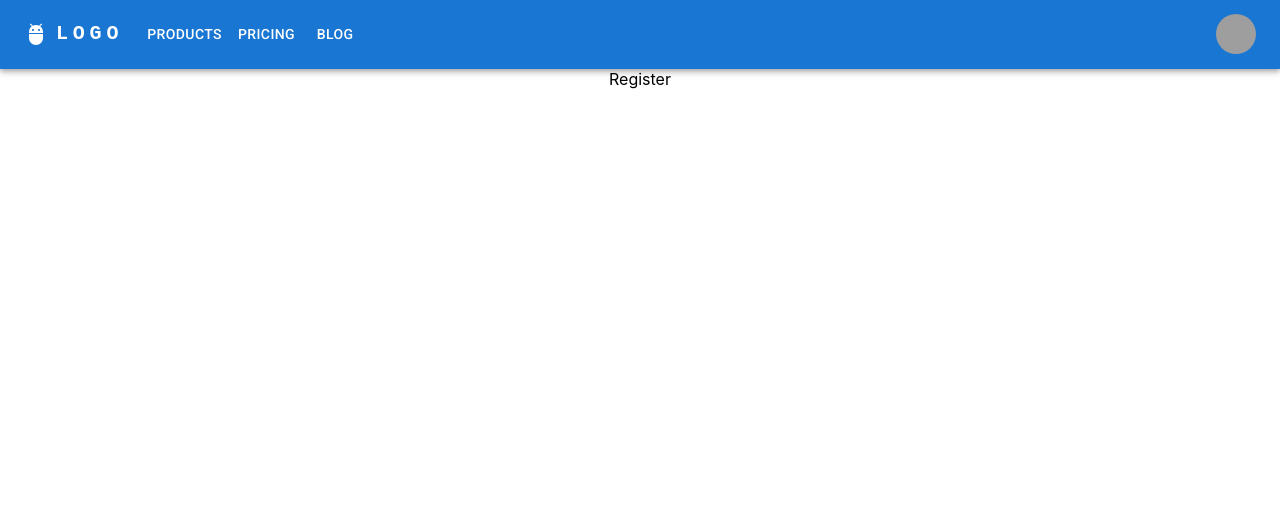
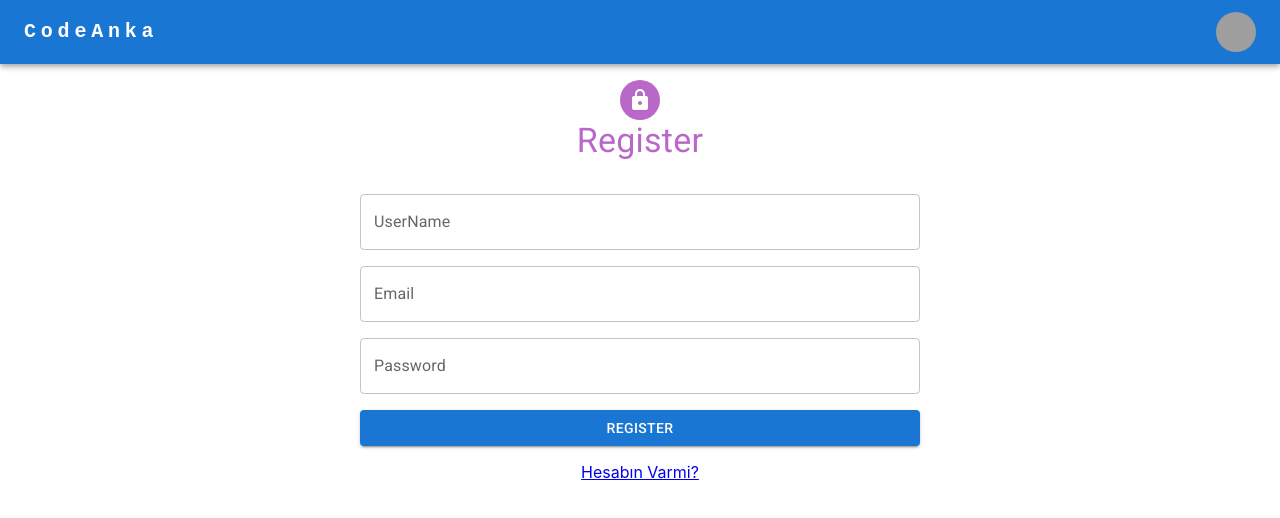
Before and after one commit to tarikozturk-05/Blog-App-React, a React (Create React App) app: page /register in a window 1280 px wide. Shown: the top 518 px of the page. Built offline with nearby package versions, Linux system fonts and the light colour scheme; grey boxes are pictures that could not be loaded.

Commit message:
fixed fixed

```diff
--- a/package.json
+++ b/package.json
@@ -7,6 +7,7 @@
     "@emotion/styled": "^11.10.5",
     "@fontsource/roboto": "^4.5.8",
     "@mui/icons-material": "^5.10.14",
+    "@mui/lab": "^5.0.0-alpha.108",
     "@mui/material": "^5.10.14",
     "@testing-library/jest-dom": "^5.14.1",
     "@testing-library/react": "^13.0.0",
--- a/src/components/Navbar.jsx
+++ b/src/components/Navbar.jsx
@@ -13,8 +13,8 @@ import Tooltip from '@mui/material/Tooltip';
 import MenuItem from '@mui/material/MenuItem';
 import AdbIcon from '@mui/icons-material/Adb';
 
-const pages = ['Products', 'Pricing', 'Blog'];
-const settings = ['Profile', 'Account', 'Dashboard', 'Logout'];
+
+const settings = ["Login","Register"];
 
 function Navbar() {
   const [anchorElNav, setAnchorElNav] = React.useState(null);
@@ -39,7 +39,6 @@ function Navbar() {
     <AppBar position="static">
       <Container maxWidth="xl">
         <Toolbar disableGutters>
-          <AdbIcon sx={{ display: { xs: 'none', md: 'flex' }, mr: 1 }} />
           <Typography
             variant="h6"
             noWrap
@@ -55,7 +54,7 @@ function Navbar() {
               textDecoration: 'none',
             }}
           >
-            LOGO
+          CodeAnka
           </Typography>
 
           <Box sx={{ flexGrow: 1, display: { xs: 'flex', md: 'none' } }}>
@@ -87,11 +86,7 @@ function Navbar() {
                 display: { xs: 'block', md: 'none' },
               }}
             >
-              {pages.map((page) => (
-                <MenuItem key={page} onClick={handleCloseNavMenu}>
-                  <Typography textAlign="center">{page}</Typography>
-                </MenuItem>
-              ))}
+
             </Menu>
           </Box>
 
@@ -114,15 +109,7 @@ function Navbar() {
             CodeAnka
           </Typography>
           <Box sx={{ flexGrow: 1, display: { xs: 'none', md: 'flex' } }}>
-            {pages.map((page) => (
-              <Button
-                key={page}
-                onClick={handleCloseNavMenu}
-                sx={{ my: 2, color: 'white', display: 'block' }}
-              >
-                {page}
-              </Button>
-            ))}
+
           </Box>
 
           <Box sx={{ flexGrow: 0 }}>
--- a/src/pages/Login.jsx
+++ b/src/pages/Login.jsx
@@ -8,7 +8,7 @@ import { Link, useNavigate } from "react-router-dom";
 // import { useSelector } from "react-redux";
 import { Formik, Form } from "formik";
 import { TextField } from "@mui/material";
-// import LoadingButton from "@mui/lab/LoadingButton";
+import LoadingButton from "@mui/lab/LoadingButton";
 import * as yup from "yup";
 const loginSchema = yup.object().shape({
   email: yup
@@ -110,16 +110,14 @@ const Login = () => {
                     error={touched.password && Boolean(errors.password)}
                     helperText={touched.password && errors.password}
                   />
-
-                  <button type="submit">Submit</button>
-                  {/* <LoadingButton
+                  <LoadingButton
                     type="submit"
                     // loading={loading}
                     loadingPosition="center"
                     variant="contained"
                   >
                     Submit
-                  </LoadingButton> */}
+                  </LoadingButton>
                 </Box>
               </Form>
             )}
--- a/src/pages/Register.jsx
+++ b/src/pages/Register.jsx
@@ -1,9 +1,148 @@
-import React from 'react'
+import Avatar from "@mui/material/Avatar";
+import Box from "@mui/material/Box";
+import Container from "@mui/material/Container";
+import Grid from "@mui/material/Grid";
+import Typography from "@mui/material/Typography";
+import LockIcon from "@mui/icons-material/Lock";
+import { Link, useNavigate } from "react-router-dom";
+// import { useSelector } from "react-redux";
+import { Formik, Form } from "formik";
+import { TextField } from "@mui/material";
+import LoadingButton from "@mui/lab/LoadingButton";
+import * as yup from "yup";
+const loginSchema = yup.object().shape({
+  email: yup
+    .string()
+    .email("Please enter valid email")
+    .required("Please  enter an email"),
+  password: yup
+    .string()
+    .required("Please enter a password ")
+    .min(8, "Password must have min 8 chars")
+    .max(16, "Password must have max 16 chars")
+    .matches(/\d+/, "Password must have a number")
+    .matches(/[a-z]+/, "Password must have a lowercase")
+    .matches(/[A-Z]+/, "Password must have an uppercase")
+    .matches(/[!,?{}><%&$#£+-.]+/, " Password must have a special char"),
+});
+const Register = () => {
+  const navigate = useNavigate();
+  // const { currentUser, error, loading } = useSelector((state) => state?.auth);
+  return (
+    <Container maxWidth="lg">
+      <Grid
+        container
+        justifyContent="center"
+        // direction="row-reverse"
+        sx={{
+          height: "100vh",
+          p: 2,
+        }}
+      >
+        {/* <Grid item xs={12} mb={3}>
+          <Typography variant="h3" color="primary" align="center">
+            STOCK APP
+          </Typography>
+        </Grid> */}
+        <Grid
+          justifyContent="center"
+          alignItems="-moz-initial"
+           item xs={12} sm={10} md={6}
+           >
+          <Avatar
+            sx={{
+              backgroundColor: "secondary.light",
+              m: "auto",
+              width: 40,
+              height: 40,
+            }}
+          >
+            <LockIcon size="30" />
+          </Avatar>
+          <Typography
+            variant="h4"
+            align="center"
+            mb={4}
+            color="secondary.light"
+          >
+            Register
+          </Typography>
+          <Formik
+            initialValues={{ email: "", password: "" }}
+            validationSchema={loginSchema}
+            onSubmit={(values, actions) => {
+              //!login(values)
+              actions.resetForm();
+              actions.setSubmitting(false);
+            }}
+          >
+            {({
+              values,
+              isSubmitting,
+              handleChange,
+              handleBlur,
+              touched,
+              errors,
+            }) => (
+              <Form>
+                <Box sx={{ display: "flex", flexDirection: "column", gap: 2 }}>
+                <TextField
+                    label="UserName"
+                    name="username"
+                    id="username"
+                    type="text"
+                    variant="outlined"
+                    // value={values.username}
+                    // onChange={handleChange}
+                    onBlur={handleBlur}
+                    error={touched.username && Boolean(errors.username)}
+                    helperText={touched.username && errors.username}
+                  />
+                  <TextField
+                    label="Email"
+                    name="email"
+                    id="email"
+                    type="email"
+                    variant="outlined"
+                    value={values.email}
+                    onChange={handleChange}
+                    onBlur={handleBlur}
+                    error={touched.email && Boolean(errors.email)}
+                    helperText={touched.email && errors.email}
+                  />
+                  <TextField
+                    label="Password"
+                    name="password"
+                    id="password"
+                    type="password"
+                    variant="outlined"
+                    value={values.password}
+                    onChange={handleChange}
+                    onBlur={handleBlur}
+                    error={touched.password && Boolean(errors.password)}
+                    helperText={touched.password && errors.password}
+                  />
 
-const Register = () => {
-  return (
-    <div>Register</div>
-  )
-}
-
-export default Register
+                  <LoadingButton
+                    type="submit"
+                    // loading={loading}
+                    loadingPosition="center"
+                    variant="contained"
+                  >
+                    Register
+                  </LoadingButton>
+                </Box>
+              </Form>
+            )}
+          </Formik>
+          <Box sx={{ textAlign: "center", mt: 2 }}>
+            <Link to="/login">Hesabın Varmi?</Link>
+          </Box>
+        </Grid>
+        {/* <Grid item xs={10} sm={7} md={6}>
+        </Grid> */}
+      </Grid>
+    </Container>
+  );
+};
+export default Register;
```
Also changed, not shown: 2 other files (tests, documents, lock files or other folders).
